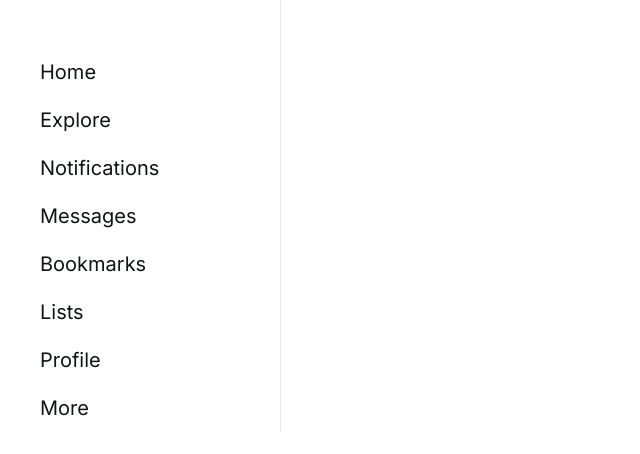
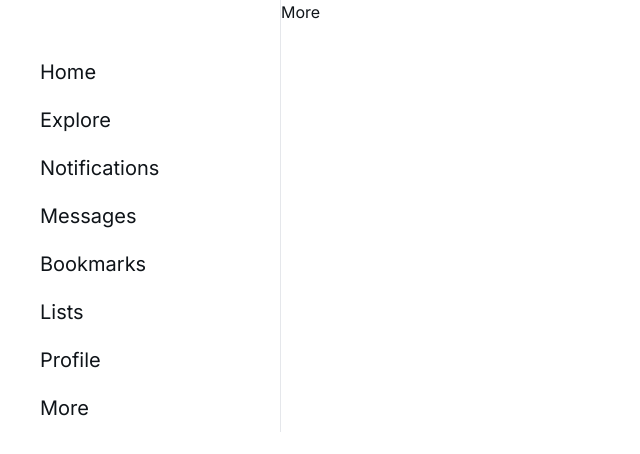
Before and after one commit to junepark202012/twitter-clone, a Nuxt app: page /More in a window 1280 px wide. Shown: the top 454 px of the page, without its empty margins (0-640 px from the left). Built offline with nearby package versions, Linux system fonts and the light colour scheme.

Commit message:
Add More.vue

```diff
--- /dev/null
+++ b/pages/More.vue
@@ -0,0 +1,12 @@
+<script lang="ts" setup>
+</script>
+
+<template>
+  <div>
+    More
+  </div>
+</template>
+
+<style scoped>
+
+</style>
```
